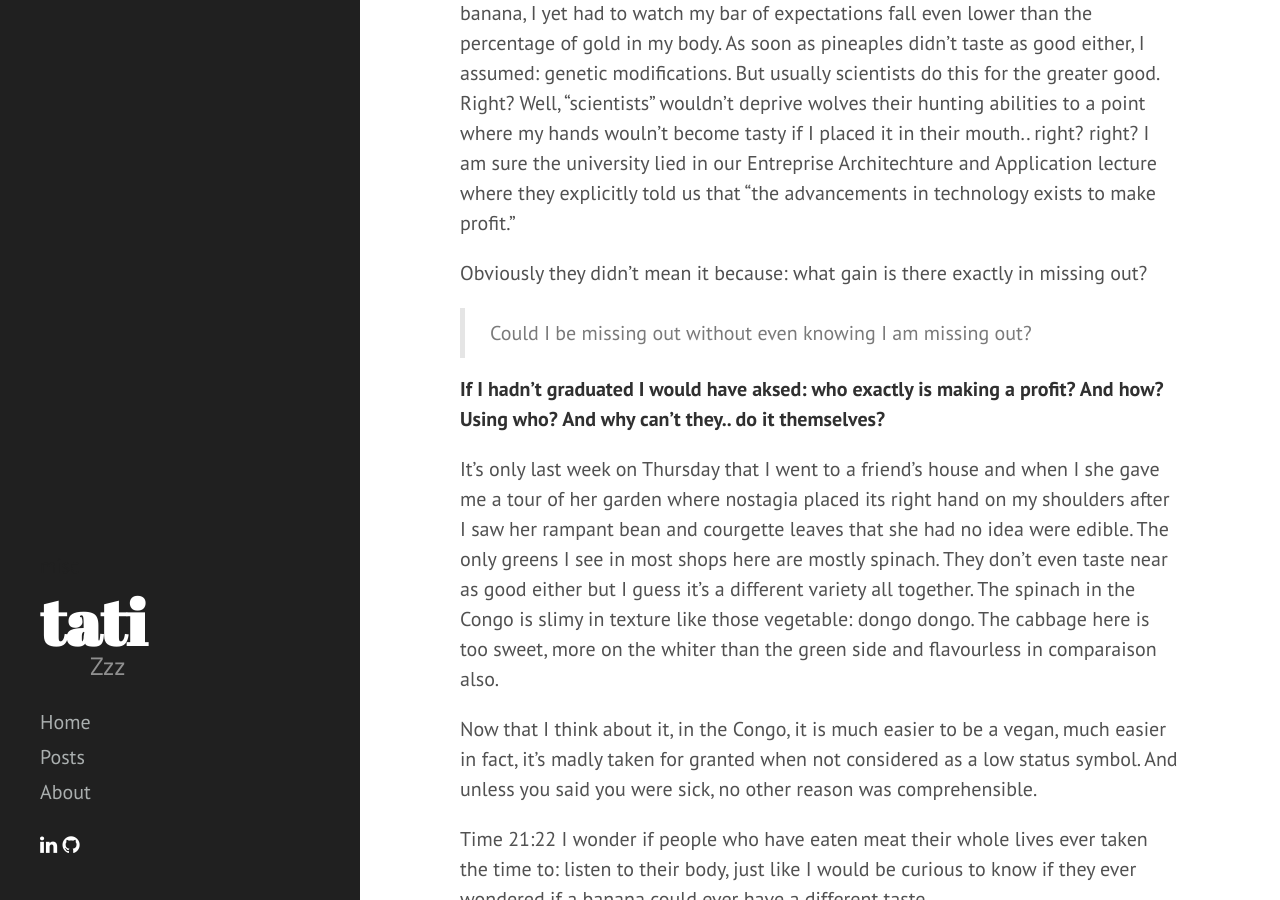
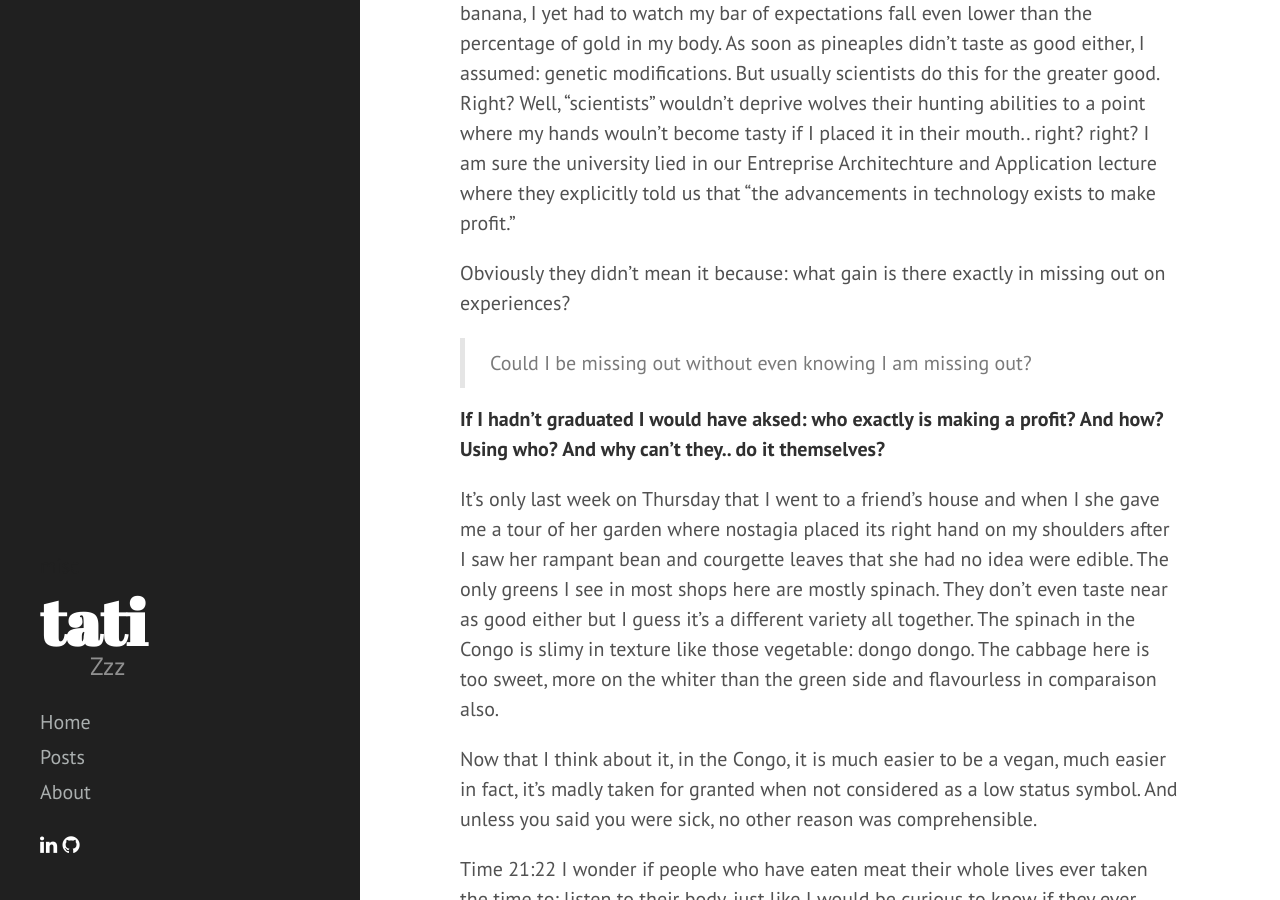
Before and after one commit to tati-z/tati-z.github.io, a Jekyll site: the page built from _posts/2020-07-08-kitita.md, in a window 1280 px wide and 900 px high, scrolled down 4650 px. Built offline with Jekyll 4.4.1, drawn with Linux system fonts in a browser that asks for light colours; nearby versions of some CDN libraries; library files that are not in the unit come from our copies; some of the changed text lies outside the part shown.

```diff
--- a/_posts/2020-07-08-kitita.md
+++ b/_posts/2020-07-08-kitita.md
@@ -54,7 +54,7 @@ You know what's funny, now that I would have remembered that: sometimes we would
 
 21:08 I remember after my first dose of dissapoitment in tastes when I peeled a banana, I yet had to watch my bar of expectations fall even lower than the percentage of gold in my body. As soon as pineaples didn't taste as good either, I assumed: genetic modifications. But usually scientists do this for the greater good. Right? Well, "scientists" wouldn't deprive wolves their hunting abilities to a point where my hands wouln't become tasty if I placed it in their mouth.. right? right? I am sure the university lied in our Entreprise Architechture and Application lecture where they explicitly told us that "the advancements in technology exists to make profit."
 
-Obviously they didn't mean it because: what gain is there exactly in missing out?
+Obviously they didn't mean it because: what gain is there exactly in missing out on experiences?
 
 > Could I be missing out without even knowing I am missing out?
 
```
Also changed, not shown: other parts of _posts/2020-07-08-kitita.md (+2 -2 lines), _posts/2019-11-29-momo.md (+2 -2 lines), 1 other file.
